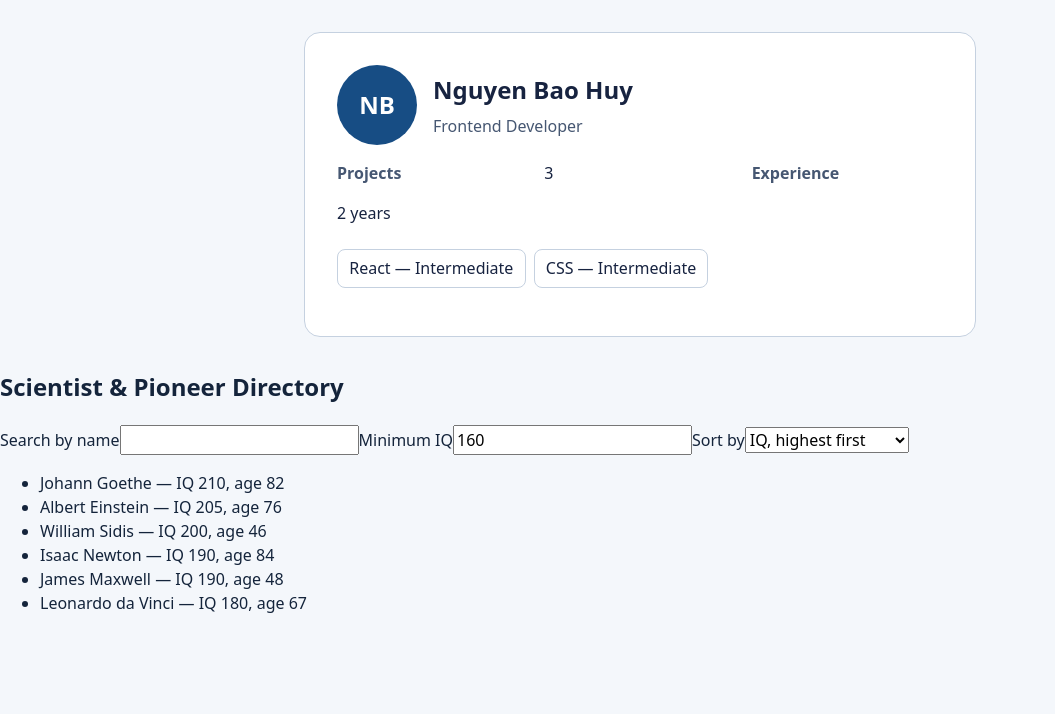
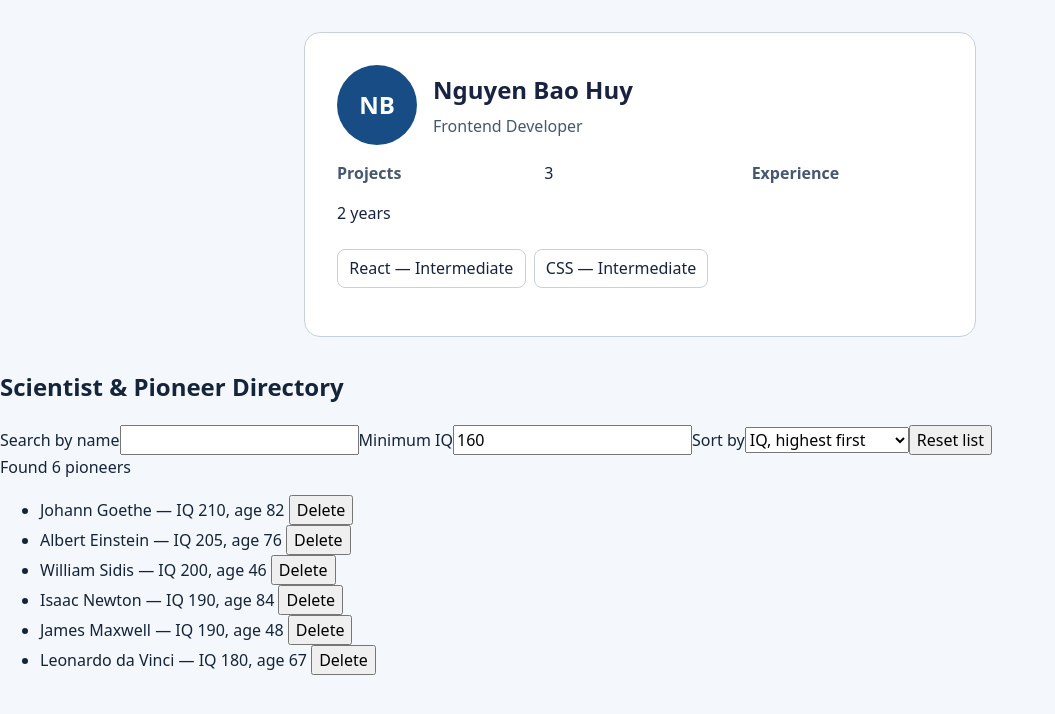
Before and after one commit to Bo-hwi/lab03-web-application, a React (Vite) app: page / in a window 1280 px wide. Shown: the top 714 px of the page, without its empty margins (0-1055 px from the left). Built offline with nearby package versions, Linux system fonts and the light colour scheme.

Commit message:
feat(ex2): add delete/reset & live status

```diff
--- a/src/components/ScientistDirectory.jsx
+++ b/src/components/ScientistDirectory.jsx
@@ -6,12 +6,13 @@ export function ScientistDirectory() {
   const queryId = useId();
   const minIqId = useId();
   const sortId = useId();
+  const [people, setPeople] = useState(() => [...SMART_PEOPLE]);
   const [query, setQuery] = useState("");
   const [minIq, setMinIq] = useState(160);
   const [sortBy, setSortBy] = useState("iq-desc");
 
   const normalizedQuery = query.trim().toLocaleLowerCase("en");
-  const visiblePeople = SMART_PEOPLE
+  const visiblePeople = people
     .filter((person) =>
       person.name.toLocaleLowerCase("en").includes(normalizedQuery) &&
       person.iq >= minIq
@@ -52,14 +53,35 @@ export function ScientistDirectory() {
           <option value="iq-desc">IQ, highest first</option>
           <option value="age-asc">Age, youngest first</option>
         </select>
+        <button type="button" onClick={() => setPeople([...SMART_PEOPLE])}>
+          Reset list
+        </button>
       </form>
+      <output role="status" aria-live="polite">
+        Found {visiblePeople.length} pioneers
+      </output>
+      {visiblePeople.length === 0 ? (
+        <p>No pioneers match the current filters.</p>
+      ) : (
         <ul>
           {visiblePeople.map((person) => (
             <li key={person.id}>
-            {person.name} — IQ {person.iq}, age {person.age}
+              {person.name} — IQ {person.iq}, age {person.age}{" "}
+              <button
+                type="button"
+                aria-label={`Delete ${person.name}`}
+                onClick={() =>
+                  setPeople((currentPeople) =>
+                    currentPeople.filter((item) => item.id !== person.id)
+                  )
+                }
+              >
+                Delete
+              </button>
             </li>
           ))}
         </ul>
+      )}
     </section>
   );
 }
```
Also changed, not shown: 1 other file (tests, documents, lock files or other folders). Lines whose indentation alone changed are shown as unchanged.
